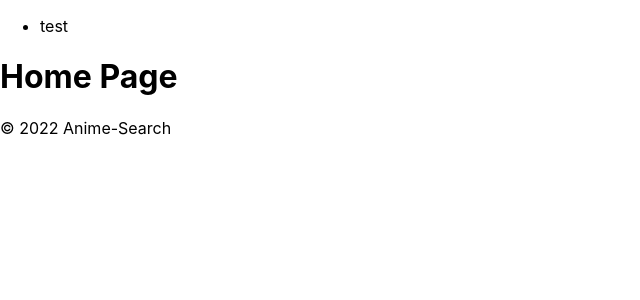
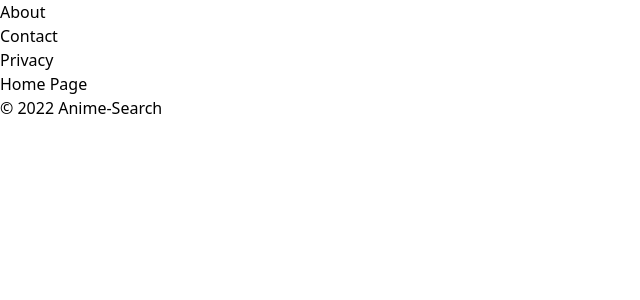
Before and after one commit to Tcaf351/Next.js-Assignment, a Next.js app in the folder anime-search/: page / in a window 1280 px wide. Shown: the top 300 px of the page, without its empty margins (0-640 px from the left). Built offline with nearby package versions, Linux system fonts and the light colour scheme.

Commit message:
installed and configured tailwindcss

```diff
--- a/anime-search/components/Navbar.tsx
+++ b/anime-search/components/Navbar.tsx
@@ -4,7 +4,9 @@ function Navbar() {
     return (
         <nav>
             <ul>
-                <li>test</li>
+                <li>About</li>
+                <li>Contact</li>
+                <li>Privacy</li>
             </ul>
         </nav>
      );
--- a/anime-search/package.json
+++ b/anime-search/package.json
@@ -17,8 +17,11 @@
     "@types/node": "17.0.33",
     "@types/react": "18.0.9",
     "@types/react-dom": "18.0.4",
+    "autoprefixer": "^10.4.7",
     "eslint": "8.15.0",
     "eslint-config-next": "12.1.6",
+    "postcss": "^8.4.14",
+    "tailwindcss": "^3.0.24",
     "typescript": "4.6.4"
   }
 }
--- a/anime-search/pages/about.tsx
+++ b/anime-search/pages/about.jsx
@@ -1,4 +1,4 @@
-import type { NextPage } from 'next'
+
 
 
 function about() {
--- /dev/null
+++ b/anime-search/pages/contact.jsx
@@ -0,0 +1,11 @@
+
+
+function Contact() {
+    return (
+        <div>
+            <h1>Contact Page</h1>
+        </div>
+     );
+}
+
+export default Contact;
--- /dev/null
+++ b/anime-search/pages/index.jsx
@@ -0,0 +1,13 @@
+// import type { NextPage } from 'next'
+
+
+// const Home: NextPage = () => {
+  const Home = () => {
+  return (
+    <div>
+      <h1>Home Page</h1>
+    </div>
+  )
+}
+
+export default Home
--- a/anime-search/pages/index.tsx
+++ /dev/null
@@ -1,12 +0,0 @@
-import type { NextPage } from 'next'
-
-
-const Home: NextPage = () => {
-  return (
-    <div>
-      <h1>Home Page</h1>
-    </div>
-  )
-}
-
-export default Home
--- /dev/null
+++ b/anime-search/pages/privacy.jsx
@@ -0,0 +1,11 @@
+
+
+function Privacy() {
+    return (
+        <div>
+            <h1>Privacy Page</h1>
+        </div>
+     );
+}
+
+export default Privacy;
--- /dev/null
+++ b/anime-search/postcss.config.js
@@ -0,0 +1,6 @@
+module.exports = {
+  plugins: {
+    tailwindcss: {},
+    autoprefixer: {},
+  },
+}
--- a/anime-search/styles/globals.css
+++ b/anime-search/styles/globals.css
@@ -1,16 +1,3 @@
-html,
-body {
-  padding: 0;
-  margin: 0;
-  font-family: -apple-system, BlinkMacSystemFont, Segoe UI, Roboto, Oxygen,
-    Ubuntu, Cantarell, Fira Sans, Droid Sans, Helvetica Neue, sans-serif;
-}
-
-a {
-  color: inherit;
-  text-decoration: none;
-}
-
-* {
-  box-sizing: border-box;
-}
+@tailwind base;
+@tailwind components;
+@tailwind utilities;
--- /dev/null
+++ b/anime-search/tailwind.config.js
@@ -0,0 +1,10 @@
+module.exports = {
+  content: [
+    "./pages/**/*.{js,ts,jsx,tsx}",
+    "./components/**/*.{js,ts,jsx,tsx}",
+  ],
+  theme: {
+    extend: {},
+  },
+  plugins: [],
+}
--- a/anime-search/tsconfig.json
+++ b/anime-search/tsconfig.json
@@ -15,6 +15,6 @@
     "jsx": "preserve",
     "incremental": true
   },
-  "include": ["next-env.d.ts", "**/*.ts", "**/*.tsx"],
+  "include": ["next-env.d.ts", "**/*.ts", "**/*.tsx", "pages/about.tsx", "pages/contact.jsx", "pages/index.jsx", "pages/privacy.jsx"],
   "exclude": ["node_modules"]
 }
```
Also changed, not shown: anime-search/components/Layout.tsx (+4 -8 lines), 1 other file (tests, documents, lock files or other folders).
